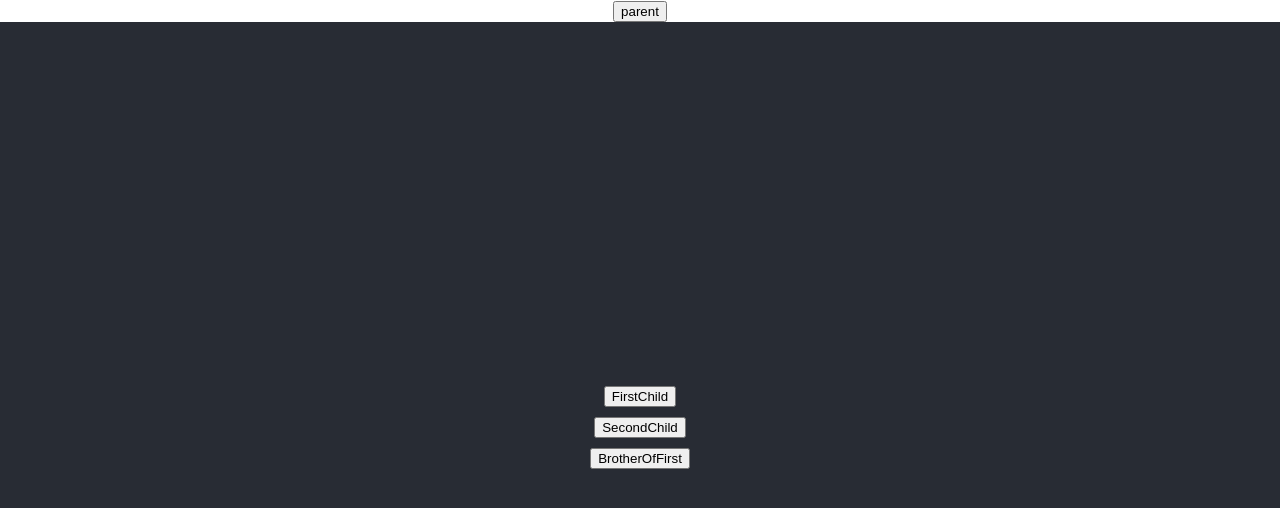
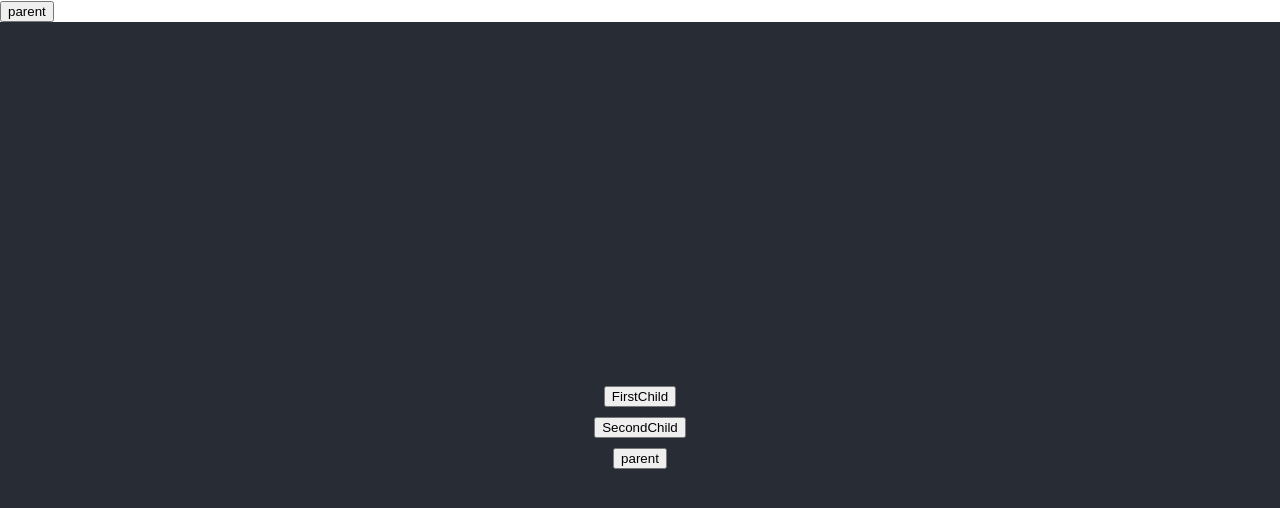
Before and after one commit to Ujjawaltaleja/cra-app, a React (Create React App) app: page / in a window 1280 px wide. Shown: the top 508 px of the page. Built offline with nearby package versions, Linux system fonts and the light colour scheme.

Commit message:
trying to transfer data from siblings without rerendering their parent component

```diff
--- a/src/App.js
+++ b/src/App.js
@@ -11,11 +11,11 @@ class  App extends Component {
   }
   render(){
     return (
-      <div className="App">
+      <div>
         <button>{this.state.data}</button>
         <header className="App-header">
           <FirstChild clickFirst={this.clickParent} />
-          <BrotherOfFirst clickBrotherOfFirst={this.clickParent} />
+          <BrotherOfFirst clickBrotherOfFirst={this.clickParent}  data={this.state.data} />
         </header>
       </div>
     );
--- a/src/brotheroffirst.js
+++ b/src/brotheroffirst.js
@@ -4,13 +4,11 @@ class  BrotherOfFirst extends Component {
   state={
     data:'BrotherOfFirst'
   }
-  clickBrotherOfFirst=(newState)=>{
-    this.setState({data:newState});
-  }
     render(){
+
       return (
         <div className="App" >
-        <button>{this.state.data}</button>
+        <button onClick= {() => {this.props.clickBrotherOfFirst(this.state.data)}}>{this.props.data}</button>
         </div>
       );
     }
--- a/src/firstchild.js
+++ b/src/firstchild.js
@@ -6,10 +6,8 @@ class FirstChild extends Component {
     data: "FirstChild"
   };
   clickFirst = newState => {
-    // this.setState({
-    //   data: newState
-    // });
-    alert(3);
+      this.props.clickFirst(newState);
+
   };
   render() {
     return (
--- a/src/secondchild.js
+++ b/src/secondchild.js
@@ -4,10 +4,14 @@ class  SecondChild extends Component {
   state={
     data:'SecondChild'
   }
+  clickSecondChild = newState => {
+    this.props.clickSecond(newState);
+
+};
     render(){
       return (
         <div className="App" >
-        <button onClick=  {this.props.clickSecond(this.state.data)}>{this.state.data}</button>
+        <button onClick= {() => {this.props.clickSecond(this.state.data);this.clickSecondChild()}}>{this.state.data}</button>
         </div>
       );
     }
```
